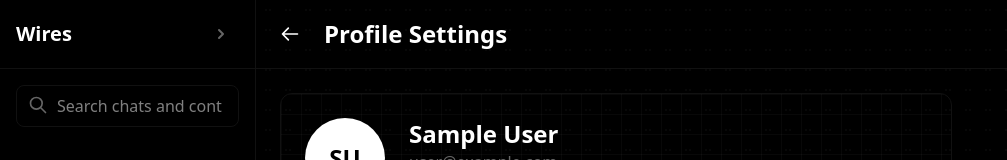
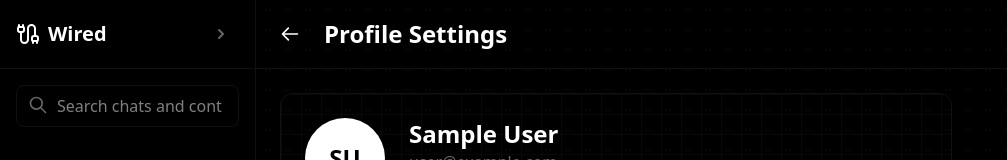
Before and after one commit to rei-naissance/Wired, a Next.js app in the folder wired/: page /settings in a window 1280 px wide. Shown: the top 160 px of the page, without its empty margins (0-1007 px from the left). Built offline with nearby package versions, Linux system fonts and the light colour scheme; no server answers; sample sign-in values are in the browser's storage.

Commit message:
feat: add Cable icon to Sidebar header for improved branding

```diff
--- a/wired/components/Sidebar.tsx
+++ b/wired/components/Sidebar.tsx
@@ -5,6 +5,7 @@ import Link from "next/link";
 import ContactsList from "@/components/ContactsList";
 import ChatList from "@/components/ChatList";
 import SearchBar from "@/components/SearchBar";
+import { Cable } from "lucide-react"
 
 export default function Sidebar() {
   const [isCollapsed, setIsCollapsed] = useState(false);
@@ -21,7 +22,12 @@ export default function Sidebar() {
     >
       {/* Sidebar Header */}
       <div className="p-4 border-b border-card-border flex items-center justify-between">
-        {!isCollapsed && <h2 className="text-xl font-bold text-primary">Wires</h2>}
+        {!isCollapsed && (
+          <span className="flex items-center gap-2">
+            <Cable className="h-6 w-6 text-primary" />
+            <h2 className="text-xl font-bold text-primary">Wired</h2>
+          </span>
+        )}
         <button
           onClick={toggleSidebar}
           className="text-muted hover:text-foreground p-2 rounded-lg hover:bg-[#111111]"
```
